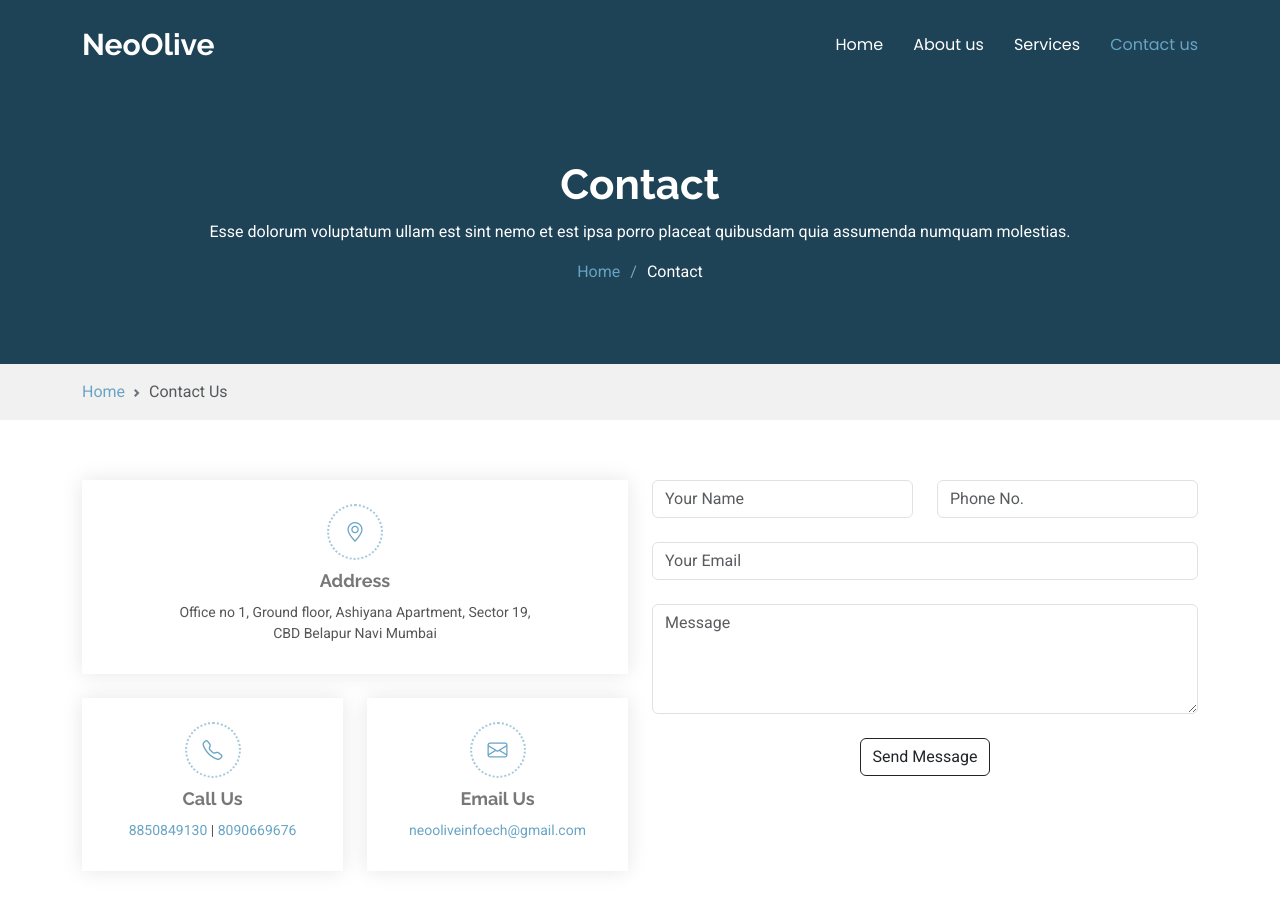
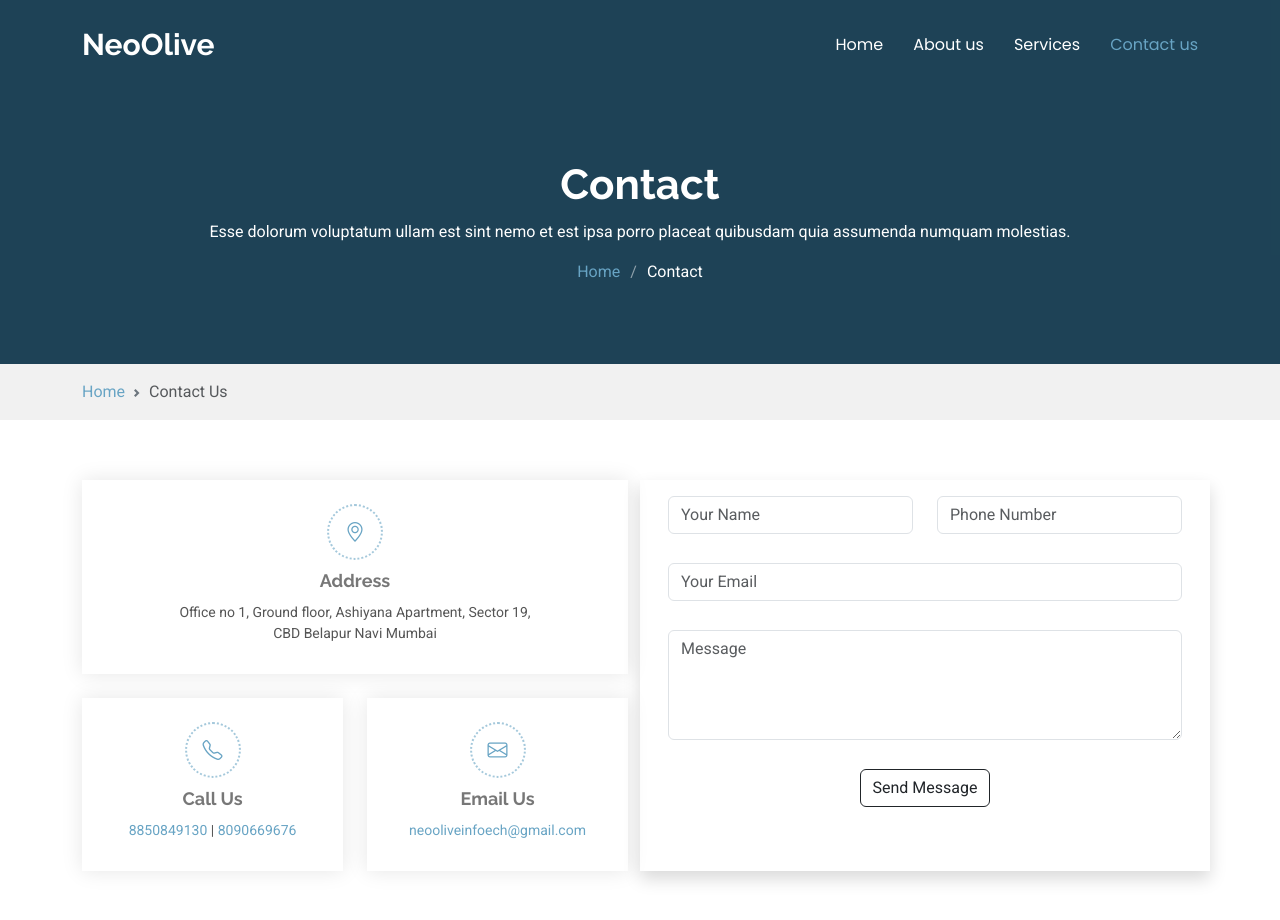
Before and after one commit to moanwarshaikhattari/consultancy, a Django app: page /contact-us/ in a window 1280 px wide. Shown: the top 920 px of the page. Run offline with Django 5.2, Linux system fonts and the light colour scheme; some libraries are stand-ins or nearby versions; grey boxes are pictures that could not be loaded.

Commit message:
third commit

```diff
--- a/myapp/templates/contact-us.html
+++ b/myapp/templates/contact-us.html
@@ -3,7 +3,13 @@
 <html lang="en">
 <head>
   {% include "head.html" %}
+  <style>
+    .error{
+      font-size:12px;
+      margin-top:5px;
+    }
 
+  </style>
 </head>
 
 <body class="contact-page">
@@ -111,42 +117,47 @@
               </div>
             </form>
           </div> -->
-          <div class="col-lg-6">
+          <div class="col-lg-6 shadow">
             {% if message %}
               <div class="alert alert-success mt-3">{{ message }}</div>
             {% endif %}
-            <form method="post" class="was-validation" data-aos="fade-up" data-aos-delay="100">
+            <form method="post" id='contactForm' class=" p-3 was-validation" data-aos="fade-up" data-aos-delay="100">
               {% csrf_token %}
-              {% if error %}
+              {% comment %} {% if error %}
                 <div class="alert alert-danger alert-dismissible fade show" role="alert">
                    All field is required!
                   <button type="button" class="btn-close" data-bs-dismiss="alert" aria-label="Close"></button>
                 </div>
-              {% endif %}
+              {% endif %} {% endcomment %}
               <div class="row gy-4">
 
                 <div class="col-md-6">
                   <input type="text" name="name" class="form-control" placeholder="Your Name">
+                  <div class="text-danger error" id="errorName"></div>
                 </div>
 
                 <div class="col-md-6 ">
-                  <input type="number" class="form-control" name="number" placeholder="Phone No."
+                  <input type="number" class="form-control" name="number" placeholder="Phone Number"
                   maxlength="10"
                   inputmode="numeric"
                   pattern="\d{10}"
                   oninput="this.value = this.value.replace(/[^0-9]/g, '').slice(0, 10);">
+                  <div class="text-danger error" id="errorNumber"></div>
                 </div>
 
                 <div class="col-md-12">
                    <input type="email" class="form-control" name="email" placeholder="Your Email">
+                    <div class="text-danger error" id="errorEmail"></div>
                 </div>
 
                 <div class="col-md-12">
                   <textarea class="form-control" name="message" rows="4" placeholder="Message"></textarea>
+                   <div class="text-danger error" id="errorMessage"></div>
                 </div>
 
                 <div class="col-md-12 text-center">
                   <button type="submit" class="btn btn-outline-dark" id="submitBtn">Send Message</button>
+
                 </div>
 
               </div>
@@ -169,7 +180,7 @@
 
   </main>
   {% include "footer.html" %}
-  <script>
+  {% comment %} <script>
     document.addEventListener('DOMContentLoaded', function () {
       const form = document.querySelector('form');
       const submitBtn = document.getElementById('submitBtn');
@@ -179,7 +190,55 @@
         submitBtn.innerHTML = 'Processing...';
       });
     });
-  </script>
+  </script> {% endcomment %}
+
+ <script>
+  document.getElementById("contactForm").onsubmit = function (e) {
+    const submitBtn = document.getElementById('submitBtn');
+    // Clear previous errors
+    document.getElementById("errorName").innerText = "";
+    document.getElementById("errorNumber").innerText = "";
+    document.getElementById("errorEmail").innerText = "";
+    document.getElementById("errorMessage").innerText = "";
+
+    let valid = true;
+
+    const name = document.querySelector("[name='name']").value.trim();
+    const number = document.querySelector("[name='number']").value.trim();
+    const email = document.querySelector("[name='email']").value.trim();
+    const message = document.querySelector("[name='message']").value.trim();
+
+    if (name === "") {
+      document.getElementById("errorName").innerText = "Name is required.";
+      valid = false;
+    }
+
+    if (!/^\d{10}$/.test(number)) {
+      document.getElementById("errorNumber").innerText = "Phone number must be 10 digits.";
+      valid = false;
+    }
+
+    if (!/^\S+@\S+\.\S+$/.test(email)) {
+      document.getElementById("errorEmail").innerText = "Enter a valid email address.";
+      valid = false;
+    }
+
+    if (message === "") {
+      document.getElementById("errorMessage").innerText = "Message is required.";
+      valid = false;
+    }
+
+     // If form is valid, show processing
+    if (valid) {
+      submitBtn.innerHTML = `<span class="spinner-border spinner-border-sm me-1"></span> Processing...`;
+      submitBtn.disabled = true;
+    } else {
+      e.preventDefault(); // stop form from submitting
+    }
+  };
+</script>
+
+
 
 </body>
 
--- a/myapp/views.py
+++ b/myapp/views.py
@@ -34,8 +34,8 @@ def contact(request):
         email = request.POST.get('email')
         msg = request.POST.get('message')
          # Check for empty fields
-        if not all([name, number, email]):
-            return render(request, 'contact-us.html', {**data, 'error': True})
+        # if not all([name, number, email]):
+        #     return render(request, 'contact-us.html', {**data, 'error': True})
         # if name and number and email and msg:
             # Send mail to admin
         send_mail(
```
